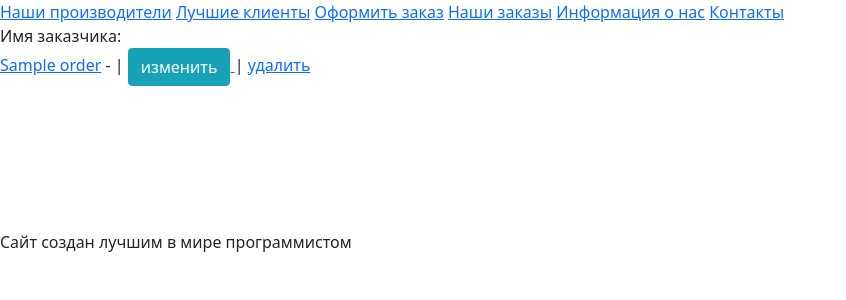
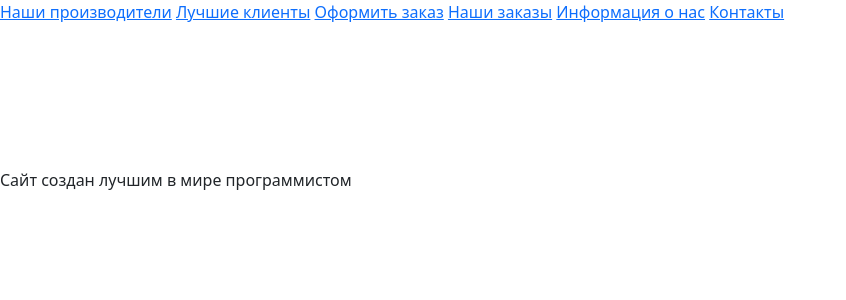
Before and after one commit to Marrlenns/WATER, a Django app: page /orders/ in a window 1280 px wide. Shown: the top 300 px of the page, without its empty margins (0-846 px from the left). Run offline with Django 4.2, Linux system fonts and the light colour scheme; tables that the repository leaves empty hold one stand-in row (values such as "Sample post"); some libraries are stand-ins or nearby versions.

Commit message:
Updated HW_7

```diff
--- a/templates/orders.html
+++ b/templates/orders.html
@@ -1,14 +1,14 @@
 {% extends 'base.html' %}
 {% block page %}
     {% for order in object_list %}
-{#        {% if order.name == user.name %}#}
+        {% if order.name == user.username %}
             <div>Имя заказчика:</div>
             <div>
                 <a href="/order/{{ order.id }}">{{ order.name }}</a> - |
                 <a href="/order/update/{{ order.id }}"><button class="btn btn-info">изменить</button> </a>  |
                 <a href="/order/delete/{{ order.id }}">удалить</a>
             </div>
-{#        {% endif %}#}
+        {% endif %}
         <br>
     {% endfor %}
 {% endblock %}
```
